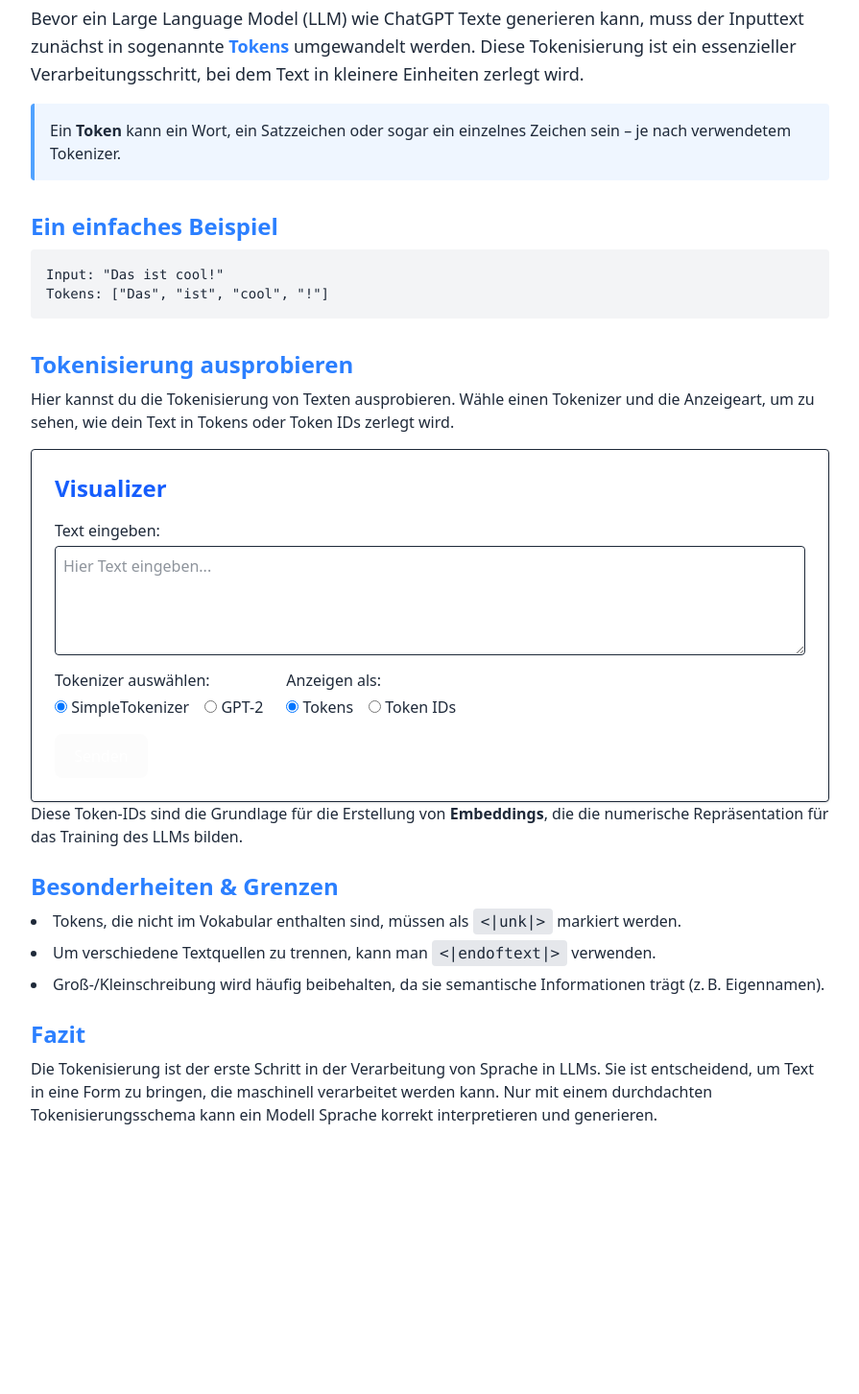
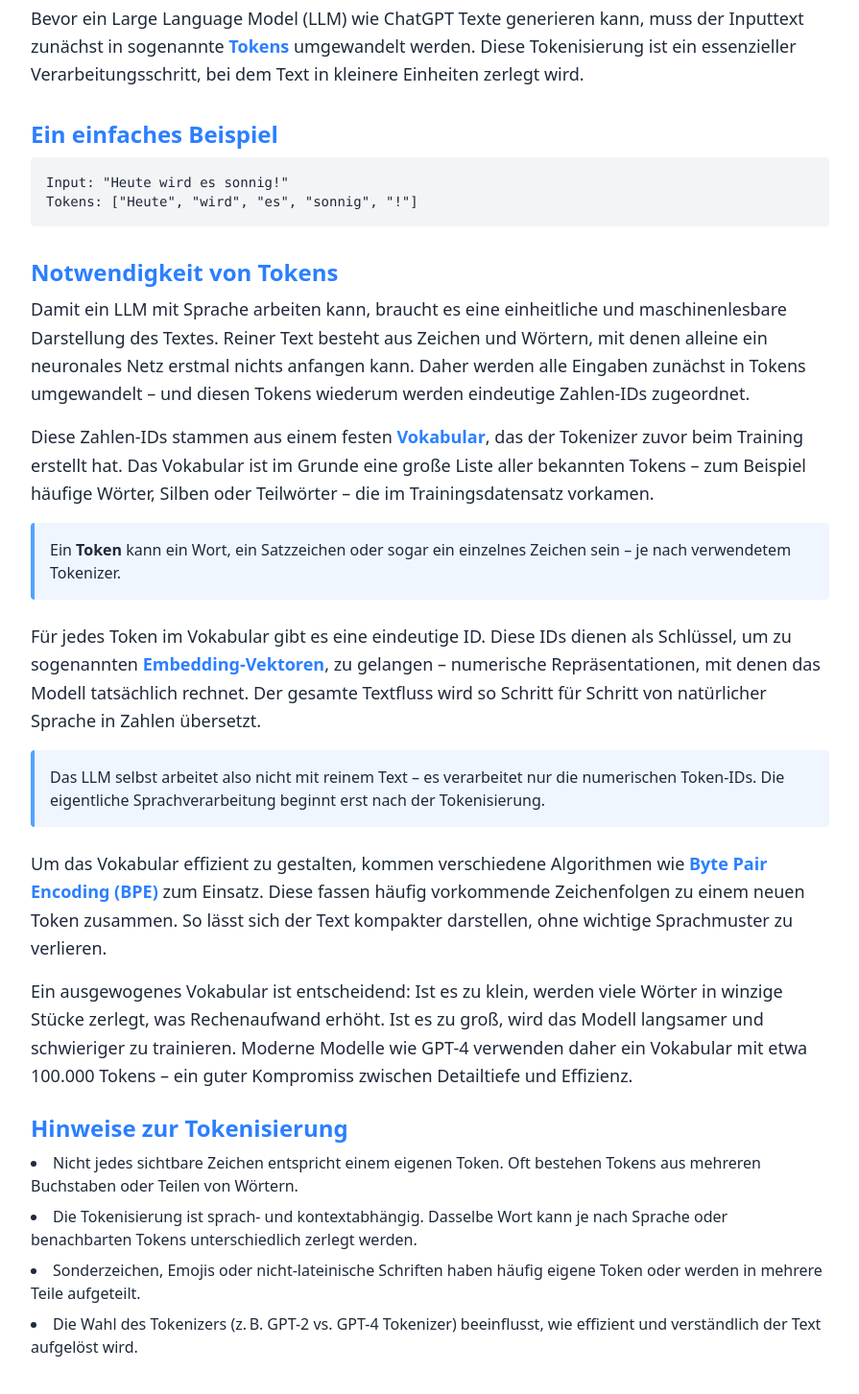
Before and after one commit to TNattermann/weiss-die-ki-dass-sie-nichts-weiss-frontend, a React (Vite) app: page /tokeninfo in a window 1280 px wide. Shown: the part 220-1673 px from the top of the page at 96% size, without its empty margins (192-1087 px from the left). Before the commit the page ends 1442 px from the top, so only its background shows below. Built offline with nearby package versions, Linux system fonts and the light colour scheme.

Commit message:
first draft

```diff
--- a/src/pages/tokenInfo/TokenInfo.tsx
+++ b/src/pages/tokenInfo/TokenInfo.tsx
@@ -11,18 +11,62 @@ function TokenInfo() {
                 Diese Tokenisierung ist ein essenzieller Verarbeitungsschritt, bei dem Text in kleinere Einheiten zerlegt wird.
             </p>
 
+            <h2 className="text-2xl font-semibold text-blue-500 mb-2 mt-8">Ein einfaches Beispiel</h2>
+            <pre className="bg-gray-100 p-4 rounded text-sm mb-6 whitespace-pre-wrap font-mono">
+                Input: "Heute wird es sonnig!"
+                <br/>
+                Tokens: ["Heute", "wird", "es", "sonnig", "!"]
+            </pre>
+
+            <h2 className="text-2xl font-semibold text-blue-500 mb-2 mt-8">Notwendigkeit von Tokens</h2>
+            <p className="text-lg leading-relaxed mb-4">
+                Damit ein LLM mit Sprache arbeiten kann, braucht es eine einheitliche und maschinenlesbare Darstellung des Textes. Reiner Text besteht aus Zeichen und Wörtern, mit denen alleine ein neuronales Netz erstmal nichts anfangen kann. Daher werden alle Eingaben zunächst in Tokens umgewandelt – und diesen Tokens wiederum werden eindeutige Zahlen-IDs zugeordnet.
+            </p>
+
+            <p className="text-lg leading-relaxed mb-4">
+                Diese Zahlen-IDs stammen aus einem festen <span className="font-semibold text-blue-500">Vokabular</span>, das der Tokenizer zuvor beim Training erstellt hat. Das Vokabular ist im Grunde eine große Liste aller bekannten Tokens – zum Beispiel häufige Wörter, Silben oder Teilwörter – die im Trainingsdatensatz vorkamen.
+            </p>
+
             <div className="bg-blue-50 border-l-4 border-blue-400 p-4 rounded mb-6">
                 <p className="text-md">
                     Ein <strong>Token</strong> kann ein Wort, ein Satzzeichen oder sogar ein einzelnes Zeichen sein – je nach verwendetem Tokenizer.
                 </p>
             </div>
 
-            <h2 className="text-2xl font-semibold text-blue-500 mb-2 mt-8">Ein einfaches Beispiel</h2>
-            <pre className="bg-gray-100 p-4 rounded text-sm mb-6 whitespace-pre-wrap font-mono">
-                Input: "Das ist cool!"
-                <br/>
-                Tokens: ["Das", "ist", "cool", "!"]
-            </pre>
+            <p className="text-lg leading-relaxed mb-4">
+                Für jedes Token im Vokabular gibt es eine eindeutige ID. Diese IDs dienen als Schlüssel, um zu sogenannten <span className="font-semibold text-blue-500">Embedding-Vektoren</span>, zu gelangen – numerische Repräsentationen, mit denen das Modell tatsächlich rechnet. Der gesamte Textfluss wird so Schritt für Schritt von natürlicher Sprache in Zahlen übersetzt.
+            </p>
+
+            <div className="bg-blue-50 border-l-4 border-blue-400 p-4 rounded mb-6">
+                <p className="text-md">
+                    Das LLM selbst arbeitet also nicht mit reinem Text – es verarbeitet nur die numerischen Token-IDs. Die eigentliche Sprachverarbeitung beginnt erst nach der Tokenisierung.
+                </p>
+            </div>
+
+            <p className="text-lg leading-relaxed mb-4">
+                Um das Vokabular effizient zu gestalten, kommen verschiedene Algorithmen wie <span className="font-semibold text-blue-500">Byte Pair Encoding (BPE)</span> zum Einsatz. Diese fassen häufig vorkommende Zeichenfolgen zu einem neuen Token zusammen. So lässt sich der Text kompakter darstellen, ohne wichtige Sprachmuster zu verlieren.
+            </p>
+
+            <p className="text-lg leading-relaxed mb-6">
+                Ein ausgewogenes Vokabular ist entscheidend: Ist es zu klein, werden viele Wörter in winzige Stücke zerlegt, was Rechenaufwand erhöht. Ist es zu groß, wird das Modell langsamer und schwieriger zu trainieren. Moderne Modelle wie GPT-4 verwenden daher ein Vokabular mit etwa 100.000 Tokens – ein guter Kompromiss zwischen Detailtiefe und Effizienz.
+            </p>
+
+            <h2 className="text-2xl font-semibold text-blue-500 mb-2">Hinweise zur Tokenisierung</h2>
+            <ul className="list-disc list-inside mb-6 text-base space-y-2">
+                <li>
+                    Nicht jedes sichtbare Zeichen entspricht einem eigenen Token. Oft bestehen Tokens aus mehreren Buchstaben oder Teilen von Wörtern.
+                </li>
+                <li>
+                    Die Tokenisierung ist sprach- und kontextabhängig. Dasselbe Wort kann je nach Sprache oder benachbarten Tokens unterschiedlich zerlegt werden.
+                </li>
+                <li>
+                    Sonderzeichen, Emojis oder nicht-lateinische Schriften haben häufig eigene Token oder werden in mehrere Teile aufgeteilt.
+                </li>
+                <li>
+                    Die Wahl des Tokenizers (z. B. GPT-2 vs. GPT-4 Tokenizer) beeinflusst, wie effizient und verständlich der Text aufgelöst wird.
+                </li>
+            </ul>
+
 
             <h2 className="text-2xl font-semibold text-blue-500 mb-2 mt-8">Tokenisierung ausprobieren</h2>
             <p className="mb-4">
@@ -34,23 +78,13 @@ function TokenInfo() {
                 Diese Token-IDs sind die Grundlage für die Erstellung von <strong>Embeddings</strong>, die die numerische Repräsentation für das Training des LLMs bilden.
             </p>
 
-            <h2 className="text-2xl font-semibold text-blue-500 mb-2">Besonderheiten & Grenzen</h2>
-            <ul className="list-disc list-inside mb-6 text-base space-y-2">
-                <li>
-                    Tokens, die nicht im Vokabular enthalten sind, müssen als <code className="bg-gray-200 px-2 py-1 rounded">&lt;|unk|&gt;</code> markiert werden.
-                </li>
-                <li>
-                    Um verschiedene Textquellen zu trennen, kann man <code className="bg-gray-200 px-2 py-1 rounded">&lt;|endoftext|&gt;</code> verwenden.
-                </li>
-                <li>
-                    Groß-/Kleinschreibung wird häufig beibehalten, da sie semantische Informationen trägt (z. B. Eigennamen).
-                </li>
-            </ul>
 
             <h2 className="text-2xl font-semibold text-blue-500 mb-2">Fazit</h2>
             <p className="mb-4">
-                Die Tokenisierung ist der erste Schritt in der Verarbeitung von Sprache in LLMs. Sie ist entscheidend, um Text in eine Form zu bringen,
-                die maschinell verarbeitet werden kann. Nur mit einem durchdachten Tokenisierungsschema kann ein Modell Sprache korrekt interpretieren und generieren.
+                Die Tokenisierung bildet das Fundament der Sprachverarbeitung in LLMs. Sie übersetzt natürliche Sprache in eine strukturierte, numerische Form, mit der neuronale Netze arbeiten können. Dabei entscheidet die Qualität der Tokenisierung maßgeblich darüber, wie gut das Modell Bedeutung, Grammatik und Kontext erfassen kann.
+            </p>
+            <p className="mb-6">
+                Wer mit LLMs arbeitet – sei es beim Prompt-Design, Modelltraining oder der Analyse – sollte ein gutes Verständnis für Tokens mitbringen. Denn: Jedes Token zählt – im wahrsten Sinne des Wortes.
             </p>
         </div>
     );
```
